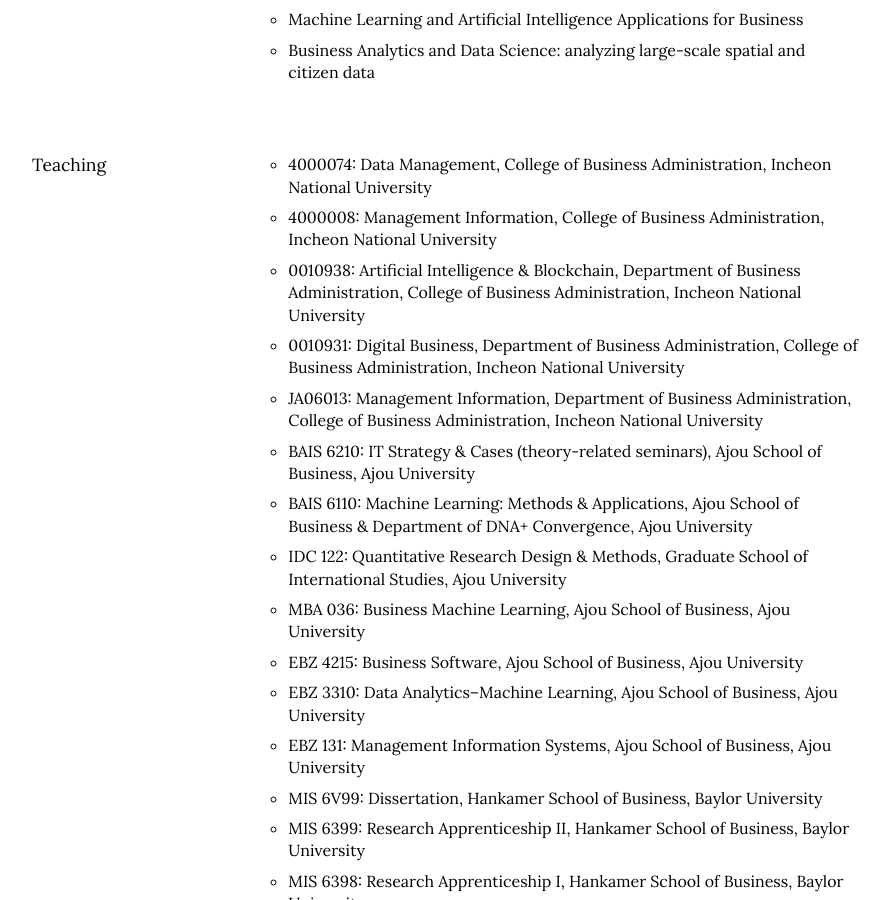
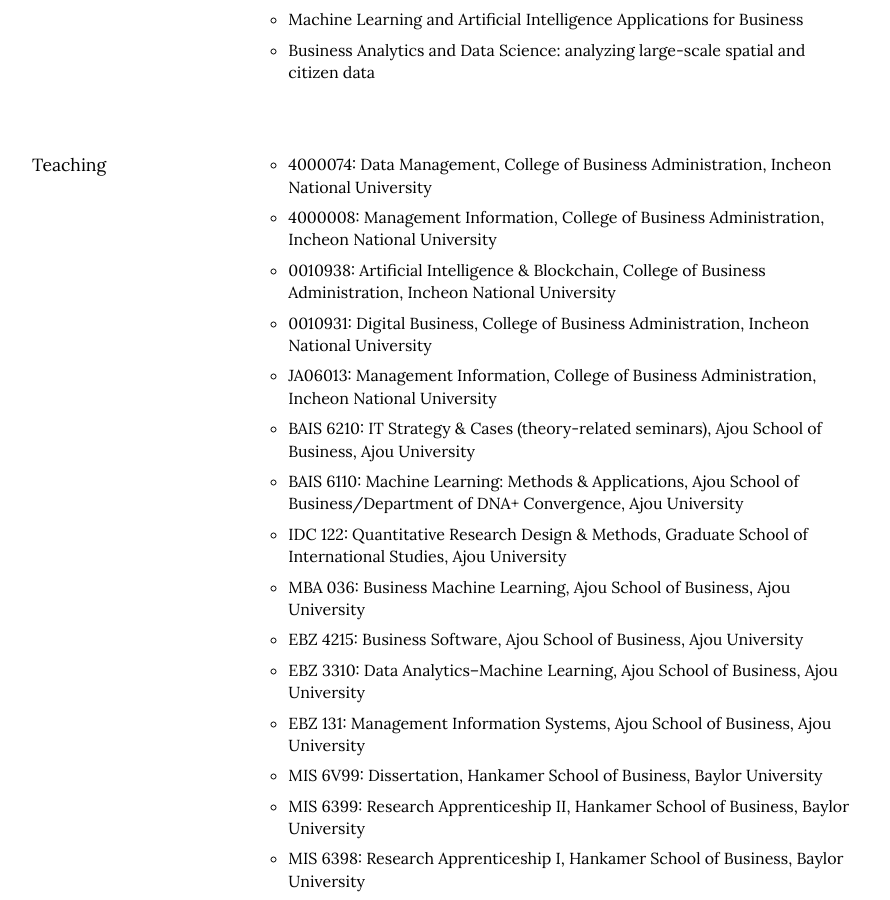
Before and after one commit to istaehun/taehun, a Jekyll site: the page built from engagement.html, in a window 1280 px wide and 900 px high, scrolled down 1215 px. Shown: the whole window, without its empty margins (188-1078 px from the left). Built offline with Jekyll 4.4.1, drawn with Linux system fonts in a browser that asks for light colours; nearby versions of some CDN libraries.

Commit message:
Update engagement.yml

```diff
--- a/_data/engagement.yml
+++ b/_data/engagement.yml
@@ -25,11 +25,11 @@
     list:
       - "4000074: Data Management, College of Business Administration, Incheon National University"
       - "4000008: Management Information, College of Business Administration, Incheon National University"
-      - "0010938: Artificial Intelligence & Blockchain, Department of Business Administration, College of Business Administration, Incheon National University"
-      - "0010931: Digital Business, Department of Business Administration, College of Business Administration, Incheon National University"
-      - "JA06013: Management Information, Department of Business Administration, College of Business Administration, Incheon National University"
+      - "0010938: Artificial Intelligence & Blockchain, College of Business Administration, Incheon National University"
+      - "0010931: Digital Business, College of Business Administration, Incheon National University"
+      - "JA06013: Management Information, College of Business Administration, Incheon National University"
       - "BAIS 6210: IT Strategy & Cases (theory-related seminars), Ajou School of Business, Ajou University"
-      - "BAIS 6110: Machine Learning: Methods & Applications, Ajou School of Business & Department of DNA+ Convergence, Ajou University"
+      - "BAIS 6110: Machine Learning: Methods & Applications, Ajou School of Business/Department of DNA+ Convergence, Ajou University"
       - "IDC 122: Quantitative Research Design & Methods, Graduate School of International Studies, Ajou University"
       - "MBA 036: Business Machine Learning, Ajou School of Business, Ajou University"
       - "EBZ 4215: Business Software, Ajou School of Business, Ajou University"
```
